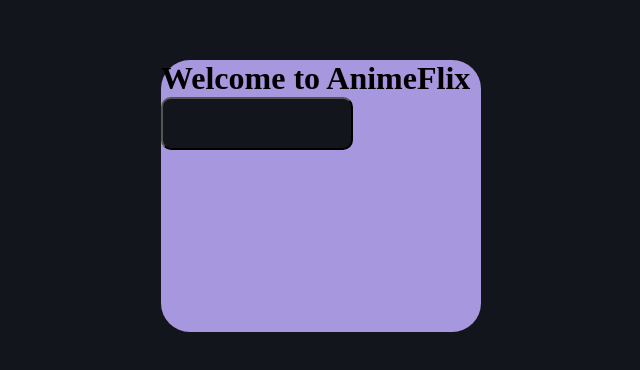
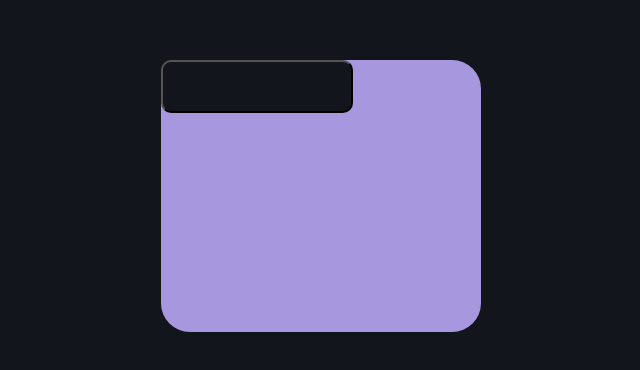
Before and after one commit to karinaramos0401/catalog-anime, a React (Create React App) app: page /login in a window 1280 px wide. Shown: the part 164-534 px from the top of the page, without its empty margins (383-1023 px from the left). Built offline with nearby package versions, Linux system fonts and the light colour scheme.

Commit message:
update comentaries

```diff
--- a/src/ui/Button/Button.jsx
+++ b/src/ui/Button/Button.jsx
@@ -6,7 +6,7 @@
   const classes =  variant === 'dark' ? "button button--dark " : "button"
   return (
     <div>
-    <h1 className='welcome__login'>Welcome to AnimeFlix</h1>
+    {/* <h1 className='welcome__login'>Welcome to AnimeFlix</h1> */}
     <button className={classes}>
     {children}
   </button>
--- a/src/ui/Button/Button.scss
+++ b/src/ui/Button/Button.scss
@@ -26,8 +26,10 @@
     border-radius: px-to-rem(16);
     border: transparent;
     transition: 200ms;
+    font-size: 20px;
     font-family: $font-family;
     font-weight: 400;
+    width: px-to-rem(150);
   }
 
   &--dark:hover {
```
